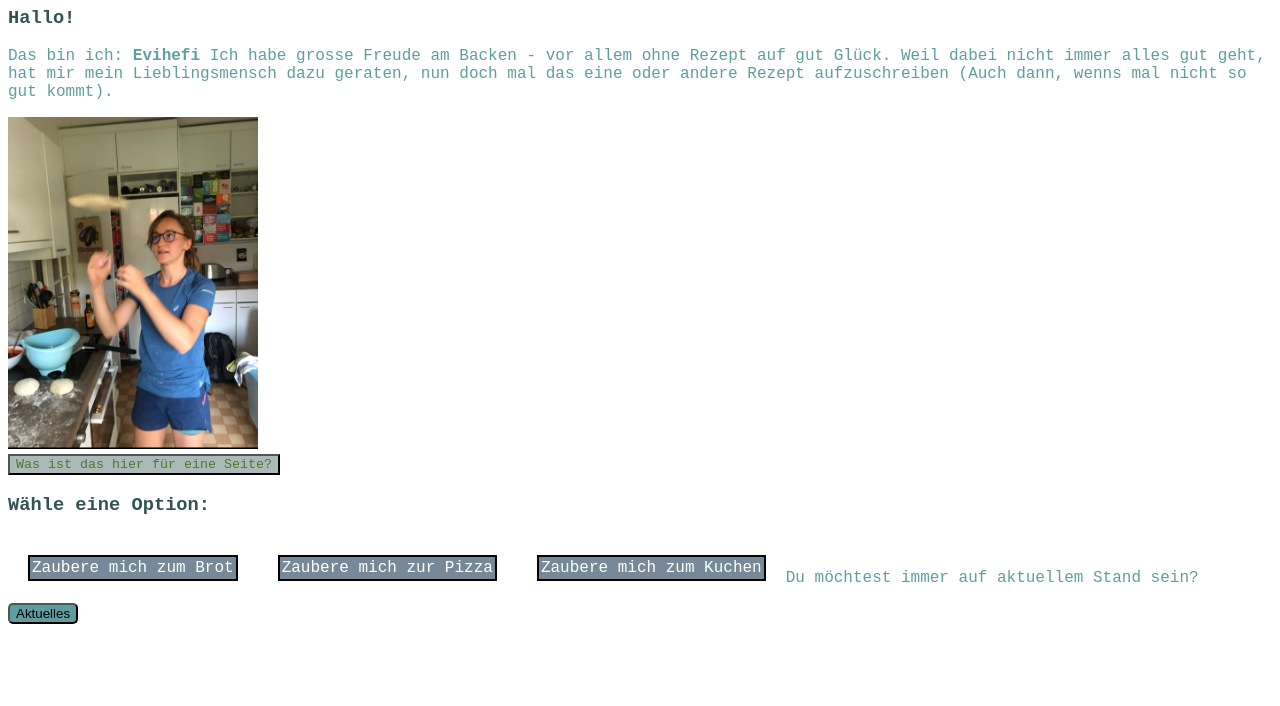
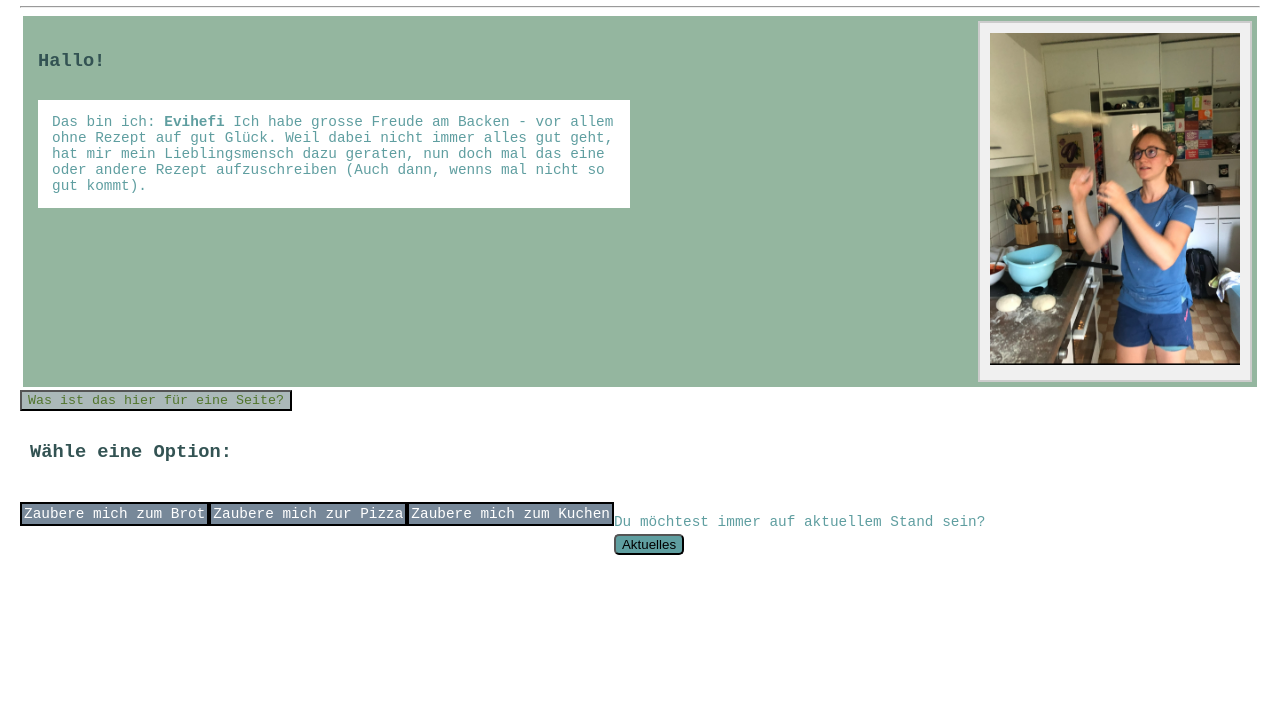
Before and after one commit to evazirbel/evihefis-rezeptliste, a plain HTML site: page index.html in a window 1280 px wide. Shown: the part 94-800 px from the top of the page. Drawn offline with Linux system fonts and the light colour scheme.

Commit message:
Enhance layout and styling in HTML/CSS for improved user experience

```diff
--- a/style.css
+++ b/style.css
@@ -1,6 +1,9 @@
+
 body {
     font-family: 'Courier New', Courier, monospace;
     color: cadetblue;
+    margin: 0; /* Entferne Standard-Margen */
+    padding: 20px; /* Füge etwas Padding hinzu */
 }
 
 h1 {
@@ -10,12 +13,14 @@ h1 {
 
 h2 {
     color: rgb(51, 83, 83);
-    font-family: 'Courier New', Courier, monospace
+    font-family: 'Courier New', Courier, monospace;
 }
 
 h3 {
     color: rgb(51, 83, 83);
-    font-family: 'Courier New', Courier, monospace
+    font-family: 'Courier New', Courier, monospace;
+    padding: 10px;
+    position:static;
 }
 
 .message-box {
@@ -65,8 +70,8 @@ h3 {
 }
 
 .btn-green:hover {
-background-color: rgb(81, 117, 44);
-color: rgb(171, 185, 185);
+    background-color: rgb(81, 117, 44);
+    color: rgb(171, 185, 185);
 }
 
 .btn-nav {
@@ -84,6 +89,10 @@ color: rgb(171, 185, 185);
     background-color: tomato;
     color: black;
     border-radius: 5px;
+}
+
+.button-container {
+    margin-top: 20px;
 }
 
 .href-start {
@@ -104,3 +113,54 @@ color: rgb(171, 185, 185);
     transition-duration: 0.4s;
     text-decoration: none;
 }
+
+.href-start {
+    display: block;
+    margin: 10px 0;
+}
+
+.all-boxes {
+    margin: 3px;
+    padding: 5px;
+    background-color: rgb(148, 182, 159);
+}
+
+.all-boxes > h1, .box {
+    margin: 10px;
+    padding: 5px;
+}
+
+.box {
+    background: white;
+    padding: 10px; /* Optional: Innenabstand für den Text */
+}
+
+.box > h2, p {
+    margin: 4px;
+    font-size: 90%;
+}
+
+.content-container {
+    display: flex; /* Flexbox aktivieren */
+    justify-content: space-between; /* Platz zwischen den Elementen */
+    align-items: flex-start; /* Elemente am oberen Rand ausrichten */
+    width: 100%; /* Volle Breite */
+}
+
+.text-container {
+    flex: 1; /* Textcontainer nimmt den verfügbaren Platz ein */
+    max-width: 50%; /* Maximal 50% der Breite */
+    padding-right: 20px; /* Abstand zwischen Text und Bild */
+}
+
+.image-container {
+    flex: 0 0 auto; /* Bildcontainer hat eine feste Breite */
+    background-color: #f0f0f0; /* Hintergrundfarbe */
+    border: 2px solid #ccc; /* Rahmen */
+    padding: 10px; /* Innenabstand */
+}
+
+.all-boxes img {
+    max-width: 100%; /* Bild responsive machen */
+    height: auto; /* Höhe automatisch anpassen */
+}
```
Also changed, not shown: index.html (+1 -0 lines).
